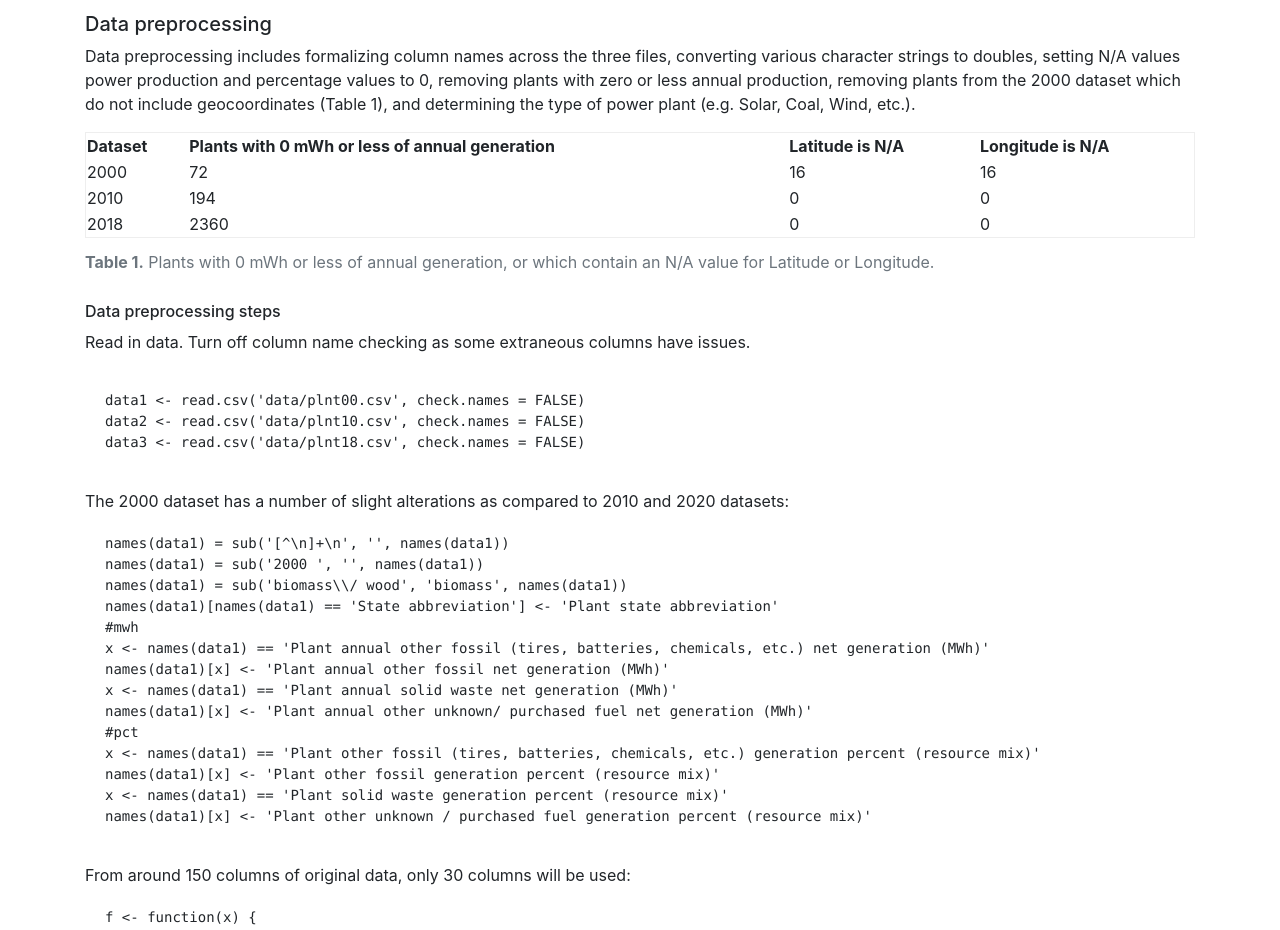
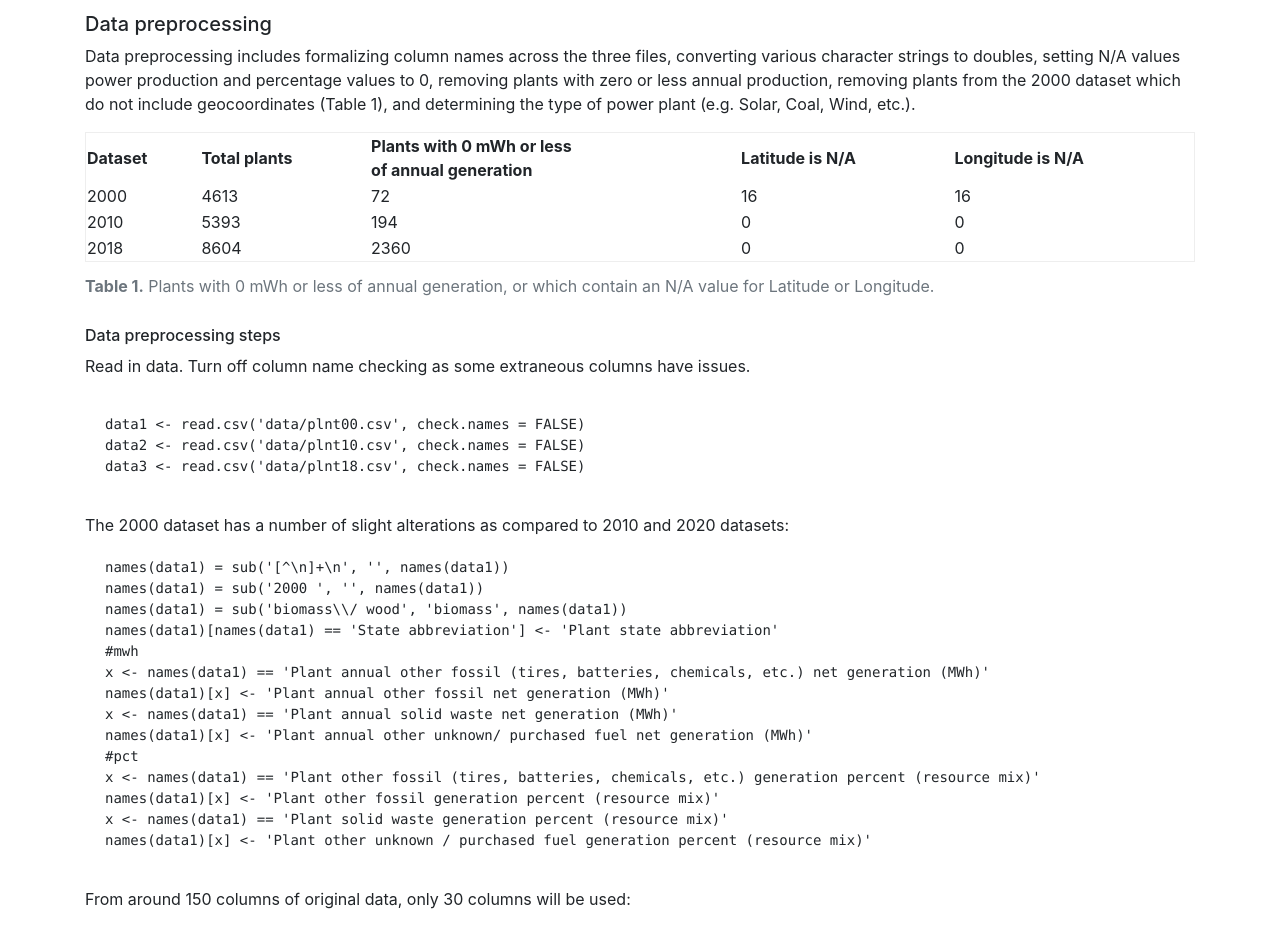
Before and after one commit to davidshumway/cs424, a plain HTML site: page project2/docs/data.html in a window 1280 px wide. Shown: the part 1160-2090 px from the top of the page. Drawn offline with Linux system fonts and the light colour scheme.

Commit message:
Update readme

```diff
--- a/project2/docs/data.html
+++ b/project2/docs/data.html
@@ -58,25 +58,29 @@ A Jupyter Notebook was used throughout the application-building process to aid i
 <thead>
   <tr>
     <th>Dataset</th>
-    <th>Plants with 0 mWh or less of annual generation</th>
+    <th>Total plants</th>
+    <th>Plants with 0 mWh or less<br>of annual generation</th>
     <th>Latitude is N/A</th>
     <th>Longitude is N/A</th>
   </tr>
 </thead>
 <tr>
   <td>2000</td>
+  <td>4613</td>
   <td>72</td>
   <td>16</td>
   <td>16</td>
 </tr>
 <tr>
   <td>2010</td>
+  <td>5393</td>
   <td>194</td>
   <td>0</td>
   <td>0</td>
 </tr>
 <tr>
   <td>2018</td>
+  <td>8604</td>
   <td>2360</td>
   <td>0</td>
   <td>0</td>
```
Also changed, not shown: 1 other file.
